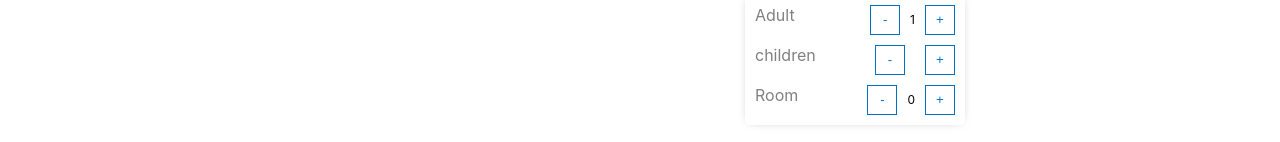
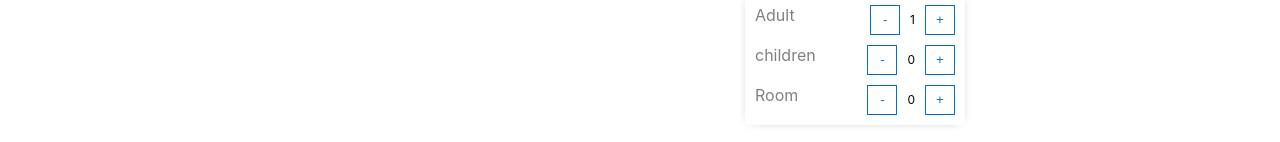
Before and after one commit to bellicose77/booking-app-clientside, a React (Create React App) app: page / in a window 1280 px wide. Shown: the part 396-538 px from the top of the page. Built offline with nearby package versions, Linux system fonts and the light colour scheme.

Commit message:
header button handle

```diff
--- a/src/components/Header/Header.js
+++ b/src/components/Header/Header.js
@@ -101,7 +101,7 @@ const Header = () => {
                     <span className='optionsText'>children</span>
                     <div className='optionsCouter' >
                       <button className='optionCouterButton' onClick={()=>handleOption("children","d")}>-</button>
-                      <span className='optionCouterNumber'>{}</span>
+                      <span className='optionCouterNumber'>{options.children}</span>
                       <button className='optionCouterButton' onClick={()=>handleOption("children","i")}>+</button>
                     </div>
                 </div>
```
